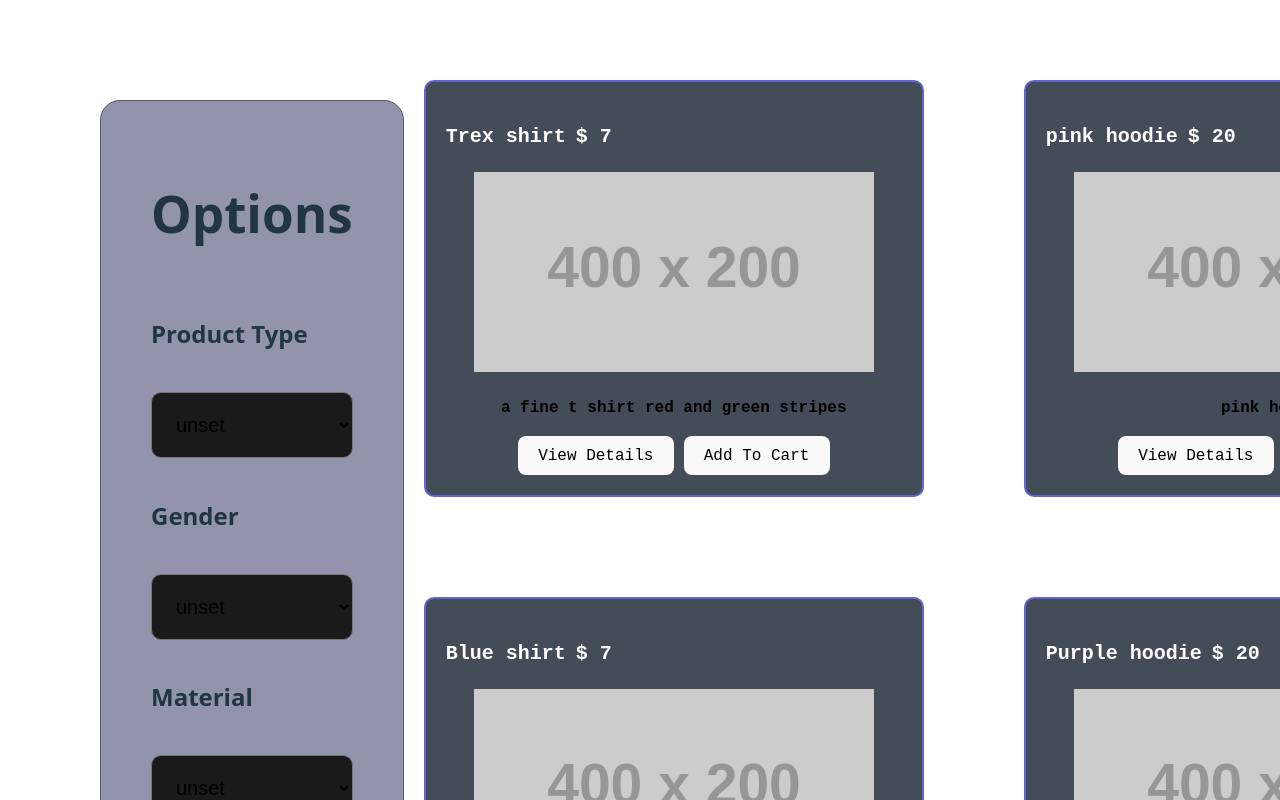
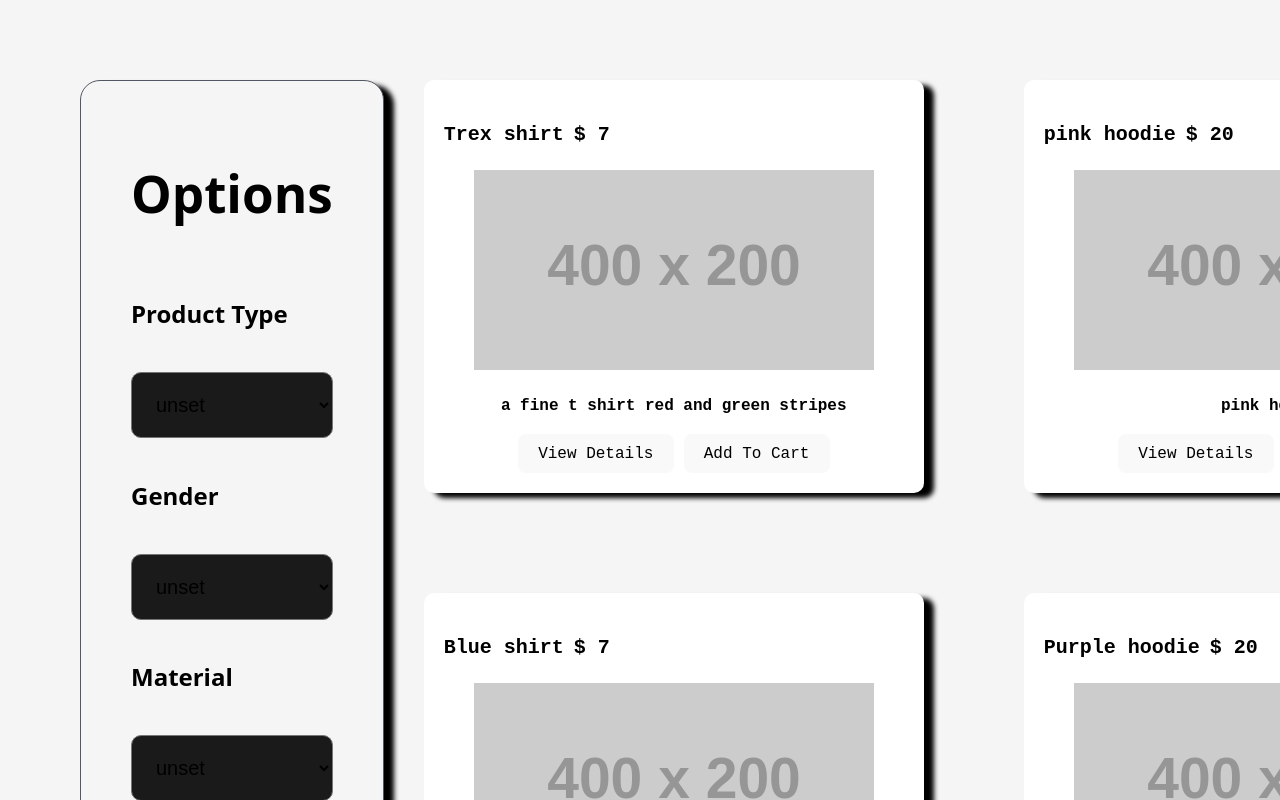
Before and after one commit to DavidKozdra/GuidelineCentralReact, a React (Vite) app in the folder guidelineapp/: page / in a window 1280 px wide. Shown: the top 800 px of the page. Built offline with nearby package versions, Linux system fonts and the light colour scheme.

Commit message:
slightly better colors but they did say no anyway

```diff
--- a/guidelineapp/src/App.css
+++ b/guidelineapp/src/App.css
@@ -1,31 +1,35 @@
 #root {
   margin: auto auto;
   padding: 5rem;
+  background-color: whitesmoke;
 }
 
 
 .grid {
   display: grid;
-  grid-template-columns: repeat(3,500px);
-  gap : 100px;
+  grid-template-columns: repeat(3, 500px);
+  gap: 100px;
 
 }
 
 
-.main-container{
+.main-container {
   display: flex;
 }
 
-.filter-container{
+.filter-container {
   display: flex;
   flex-direction: column;
   padding: 50px;
-  margin: 20px;
+  margin-right: 40px;
   min-width: 120px;
-  background-color: rgb(146, 148, 173);
-  border: 1px rgb(82, 88, 99) solid ;
-  gap:20px;
+  background-color: whitesmoke;
+  border: 1px rgb(82, 88, 99) solid;
+  gap: 20px;
   border-radius: 20px;
+  color: black;
+
+  box-shadow: 10px 5px 5px black;
 }
 
 
@@ -39,11 +43,15 @@ select {
 }
 
 
-@media ( max-width:1000px){
+@media (max-width:1000px) {
   .grid {
-  display: flex;
-  flex-direction: column;
-  gap : 100px;
+    display: flex;
+    flex-direction: column;
+    gap: 100px;
 
+  }
+
+  .main-container {
+    flex-direction: column;
+  }
 }
-}
--- a/guidelineapp/src/App.jsx
+++ b/guidelineapp/src/App.jsx
@@ -20,7 +20,7 @@ function App() {
       name: "chrismas sweater", description: "sweater with a big green tree", price: 15, moreDetails: "added details including scale of the item and location sourced", product_type: "sweater", gender: "unisex", material: "cotton"
     },
     {
-      name: "Blue shirt", description: "Simple blue colared shirt", price: 7, moreDetails: "added details including scale of the item and location sourced", product_type: "shirt", gender: "male", material: "silk"
+      name: "Blue shirt", description: "Simple blue colared shirt", price: 7, moreDetails: "added details including scale of the item and location sourced", product_type: "shirt", gender: "male", material: "cotton"
     },
 
     {
@@ -36,6 +36,10 @@ function App() {
 
     {
       name: "lady sweater", description: "a great remote for any TV", price: 15, moreDetails: "added details including scale of the item and location sourced", product_type: "sweater", gender: "female", material: "polyester"
+    },
+
+        {
+      name: "lady shirt", description: "a great remote for any TV", price: 15, moreDetails: "added details including scale of the item and location sourced", product_type: "shirt", gender: "female", material: "polyester"
     },
   ]
 
--- a/guidelineapp/src/components/product.css
+++ b/guidelineapp/src/components/product.css
@@ -9,7 +9,7 @@
 
 .card {
     border-radius: 10px;
-    background-color: rgb(67, 76, 87);
+    background-color: white;
     min-width: 150px;
     font-family: 'Courier New', Courier, monospace;
     font-weight: 900;
@@ -17,9 +17,8 @@
     text-align: center;
 
     color: black;
-    border: 2px solid rgb(100, 100, 212);
-
     max-height: fit-content;
+    box-shadow: 10px 5px 5px black;
 }
 
 
@@ -42,7 +41,7 @@ button:active{
     max-width: fit-content;
     animation: move-right .3s linear;
 
-    color: white;
+    color: black;
     font-size: 20px;
 }
 
@@ -68,7 +67,6 @@ button:active{
 
 
 .details{
-    background-color: rgb(146, 148, 173);
     border: 1px rgb(82, 88, 99) solid ;
 
     animation: pop-up  .3s linear;
```
